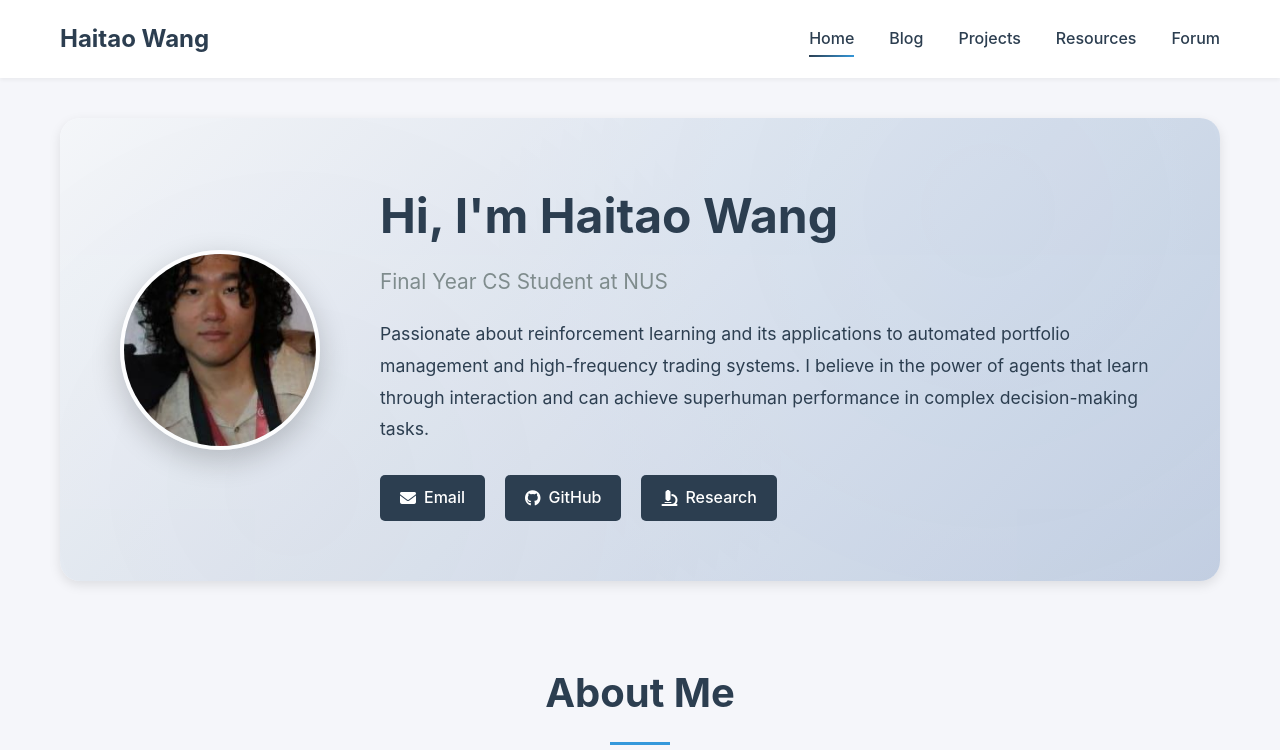
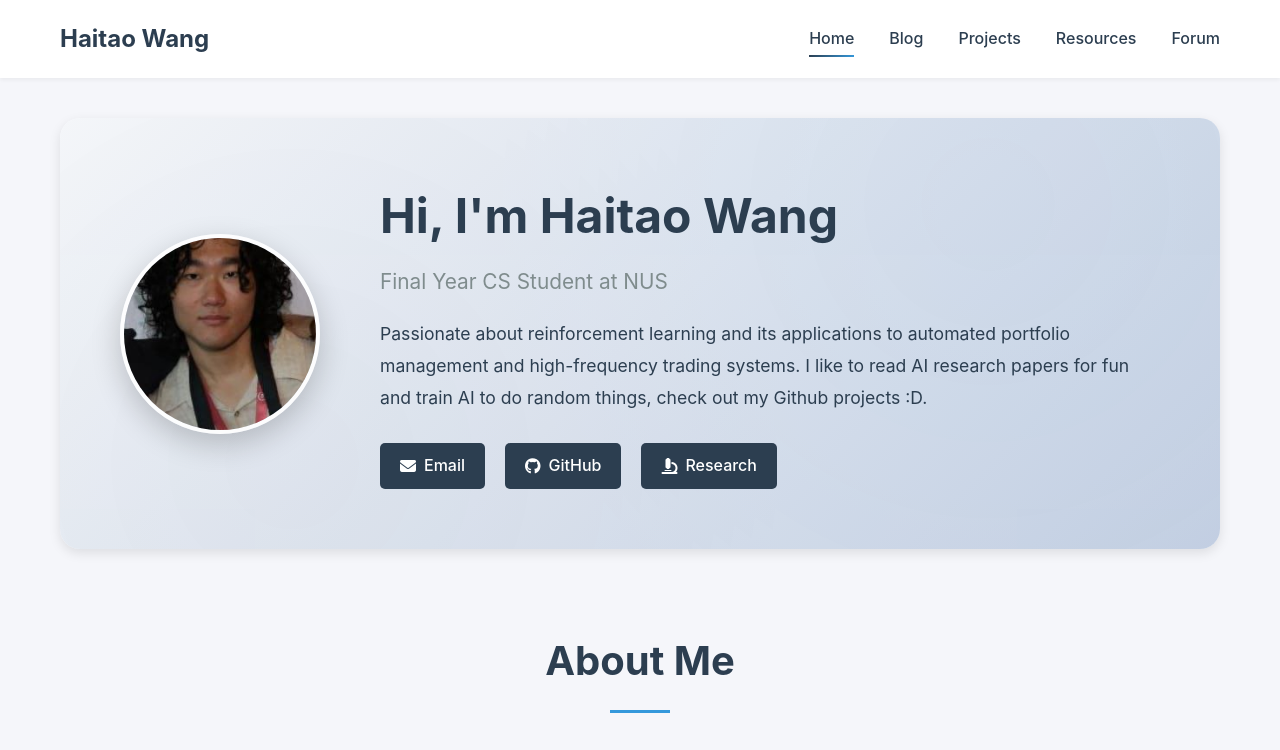
Before and after one commit to HAITAO2003/HAITAO2003.github.io, a plain HTML site: page index.html in a window 1280 px wide. Shown: the top 750 px of the page. Drawn offline with Linux system fonts and the light colour scheme.

Commit message:
update personal introduction

```diff
--- a/index.html
+++ b/index.html
@@ -34,8 +34,8 @@
                 <div class="hero-subtitle"> Final Year CS Student at NUS</div>
                 <p class="hero-description">
                     Passionate about reinforcement learning and its applications to automated portfolio management
-                    and high-frequency trading systems. I believe in the power of agents that learn through interaction
-                    and can achieve superhuman performance in complex decision-making tasks.
+                    and high-frequency trading systems. I like to read AI research papers for fun and train
+                    AI to do random things, check out my Github projects :D.
                 </p>
                 <div class="hero-links">
                     <a href="mailto:e1070551@u.nus.edu" class="hero-link"><i class="fas fa-envelope"></i> Email</a>
```
